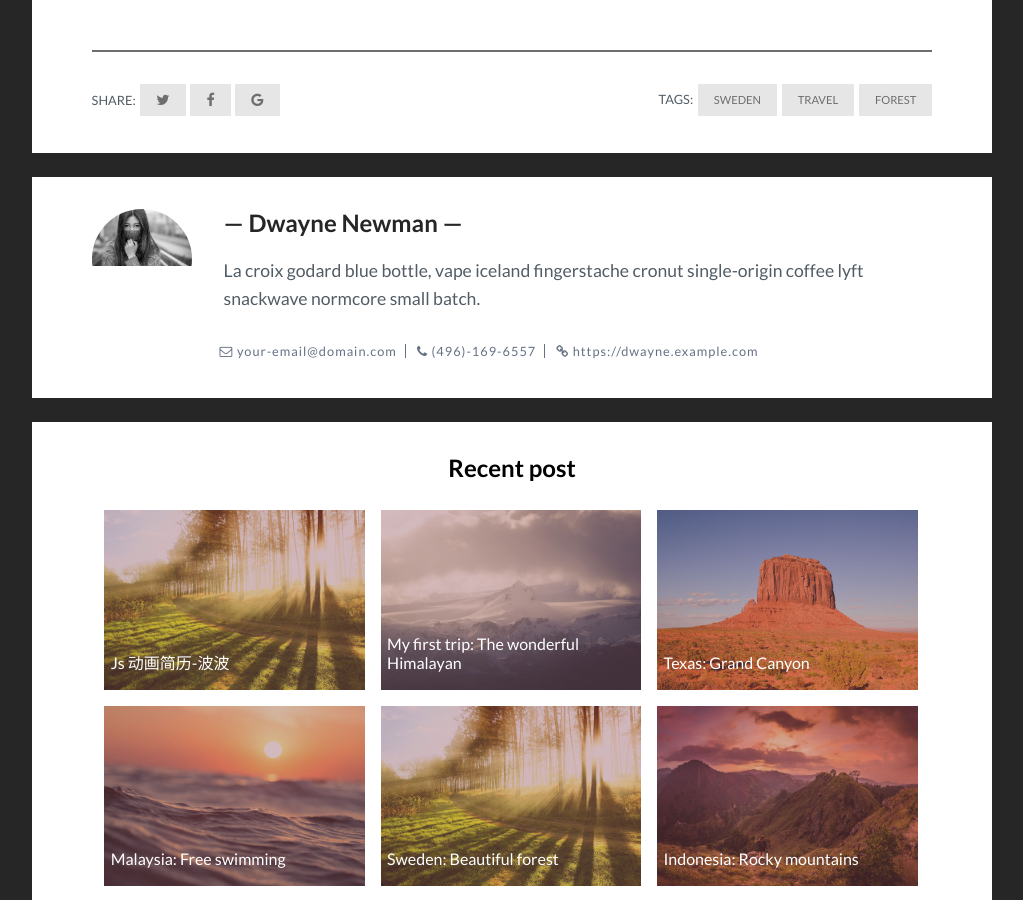
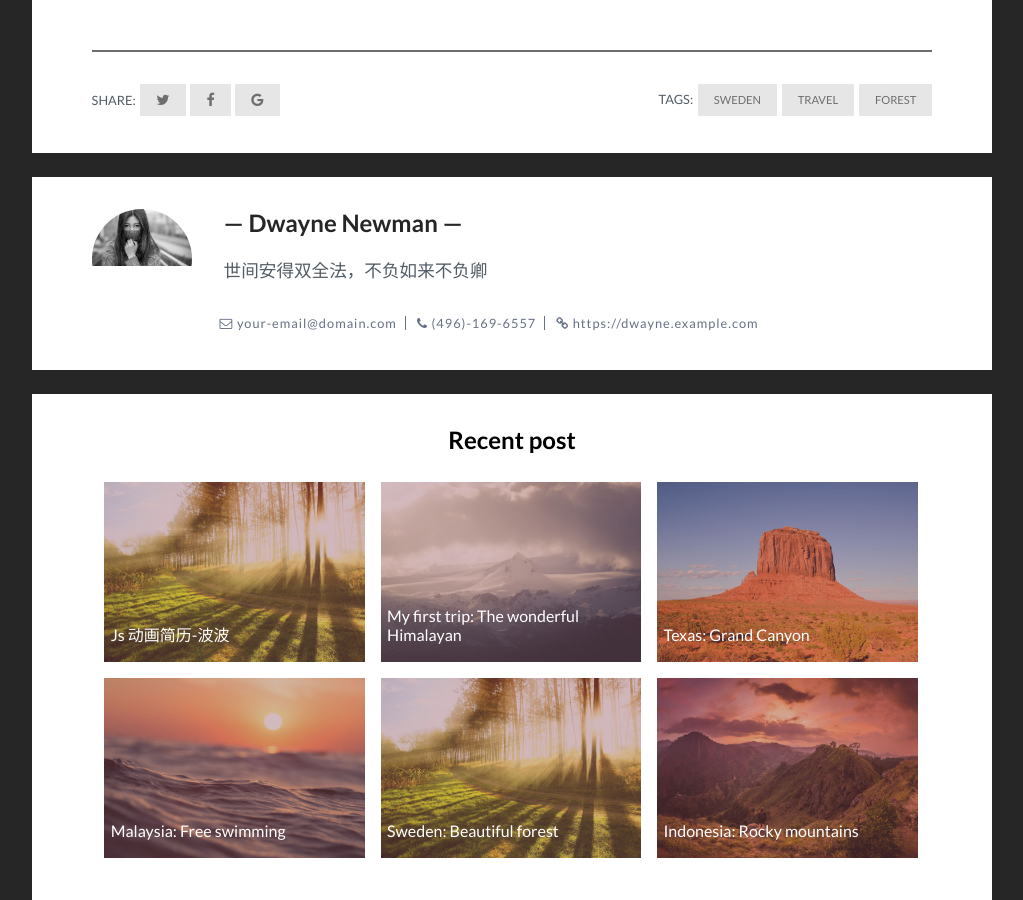
Before and after one commit to frienkiss/gitBlog, a Jekyll site: the page built from _posts/2017-10-25-my-first-blog.markdown, in a window 1280 px wide and 900 px high, scrolled down 827 px. Shown: the whole window, without its empty margins (128-1151 px from the left). Built offline with Jekyll 4.4.1, drawn with Linux system fonts in a browser that asks for light colours; comment, search, counter and statistics services are not loaded.

Commit message:
Update post.html

```diff
--- a/_layouts/post.html
+++ b/_layouts/post.html
@@ -44,7 +44,7 @@
       </div>
       <div class="author_info">
         <h2 class="author_title">{% if site.author-name %}{{site.author-name}}{% else %}Dwayne Newman{% endif %}</h2>
-        <p class="author_subtitle">{% if site.about-author %}{{site.about-author}}{% else %}La croix godard blue bottle, vape iceland fingerstache cronut single-origin coffee lyft snackwave normcore small batch.{% endif %}</p>
+        <p class="author_subtitle">{% if site.about-author %}{{site.about-author}}{% else %}世间安得双全法，不负如来不负卿{% endif %}</p>
         <div class="author_social">
           {% if site.email %}
           <span class="author_email"><i class="fa fa-envelope-o" aria-hidden="true"></i> <a href="mailto:{{site.email}}">{{site.email}}</a></span>
```
